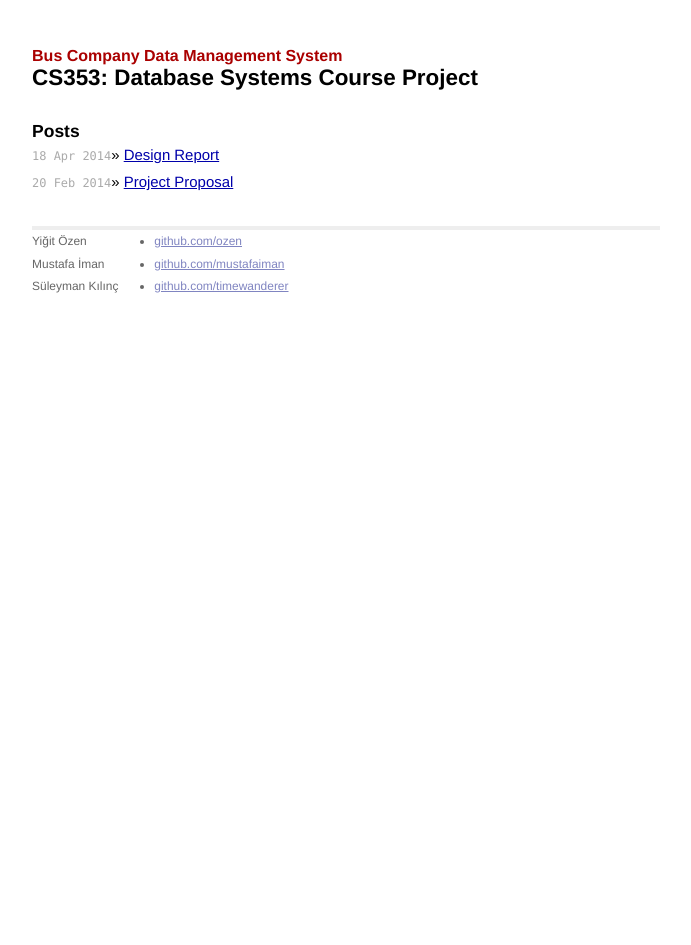
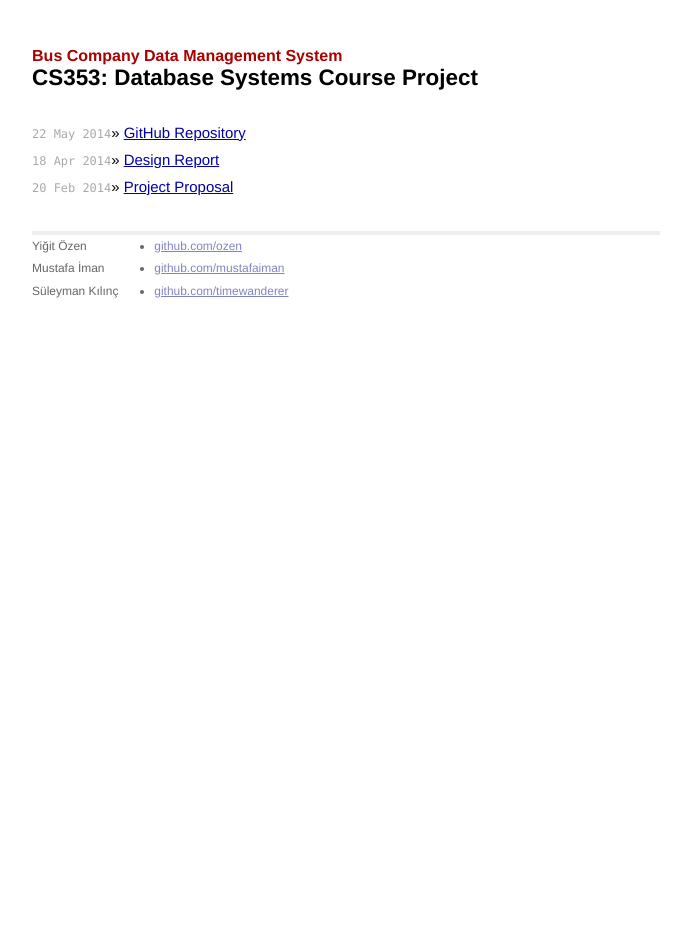
Before and after one commit to ozen/cs353-project, a Jekyll site: the page built from index.html, in a window 1280 px wide. Shown: the whole page, without its empty margins (294-985 px from the left). Built offline with Jekyll 4.4.1, drawn with Linux system fonts in a browser that asks for light colours; Markdown is read by kramdown in place of the engine named in the settings.

Commit message:
Added repo link

```diff
--- a/index.html
+++ b/index.html
@@ -4,8 +4,10 @@ title: Bus Company Data Management System
 ---
 
 <div id="home">
-    <h3>Posts</h3>
     <ul class="posts">
+        <li>
+            <span>22 May 2014</span>&raquo; <a href="https://github.com/ozen/cs353-project/">GitHub Repository</a>
+        </li>
         {% for post in site.posts %}
         <li>
             <span>{{ post.date | date_to_string }}</span>&raquo; <a href="{{ site.baseurl }}{{ post.url }}">{{ post.title }}</a>
```
